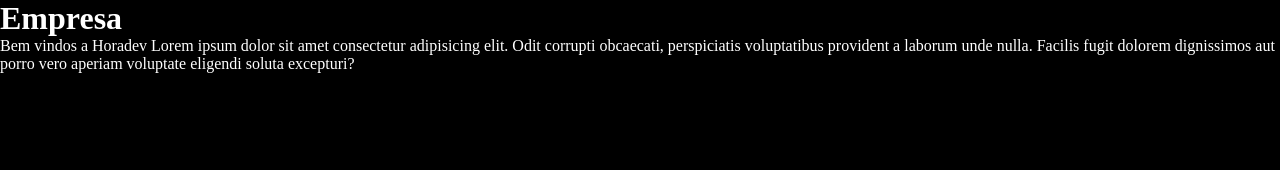
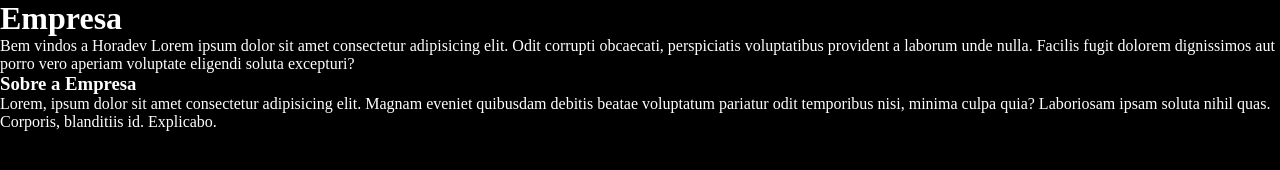
Before and after one commit to JDavi-Dev/curso_git, a plain HTML site: page empresa.html in a window 1280 px wide. Drawn offline with Linux system fonts and the light colour scheme.

Commit message:
Alterando empresa

```diff
--- a/empresa.html
+++ b/empresa.html
@@ -9,6 +9,8 @@
 <body>
     <h1>Empresa</h1>
     <p>Bem vindos a Horadev Lorem ipsum dolor sit amet consectetur adipisicing elit. Odit corrupti obcaecati, perspiciatis voluptatibus provident a laborum unde nulla. Facilis fugit dolorem dignissimos aut porro vero aperiam voluptate eligendi soluta excepturi?</p>
+    <h3>Sobre a Empresa</h3>
+    <p>Lorem, ipsum dolor sit amet consectetur adipisicing elit. Magnam eveniet quibusdam debitis beatae voluptatum pariatur odit temporibus nisi, minima culpa quia? Laboriosam ipsam soluta nihil quas. Corporis, blanditiis id. Explicabo.</p>
     <script src="assets/js/App.js"></script>
 </body>
 </html>
```
